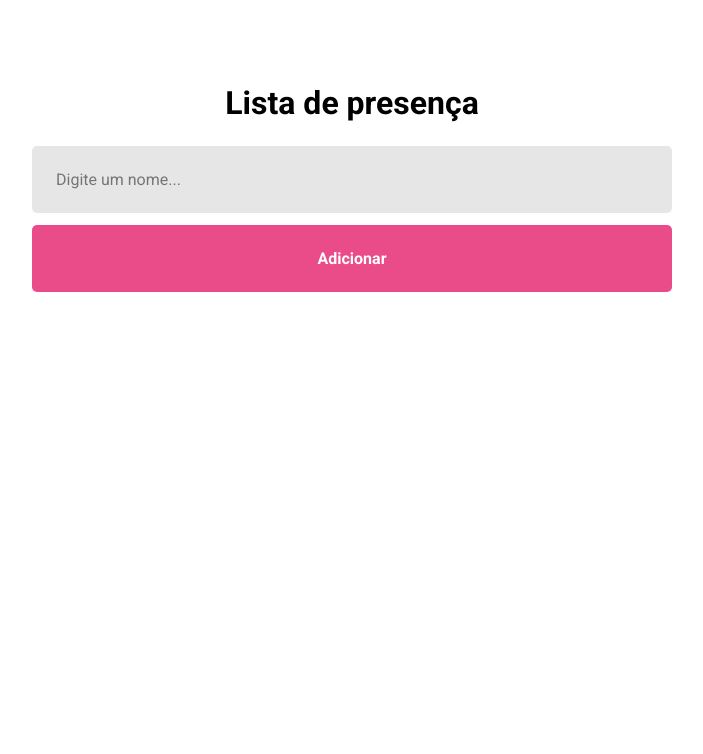
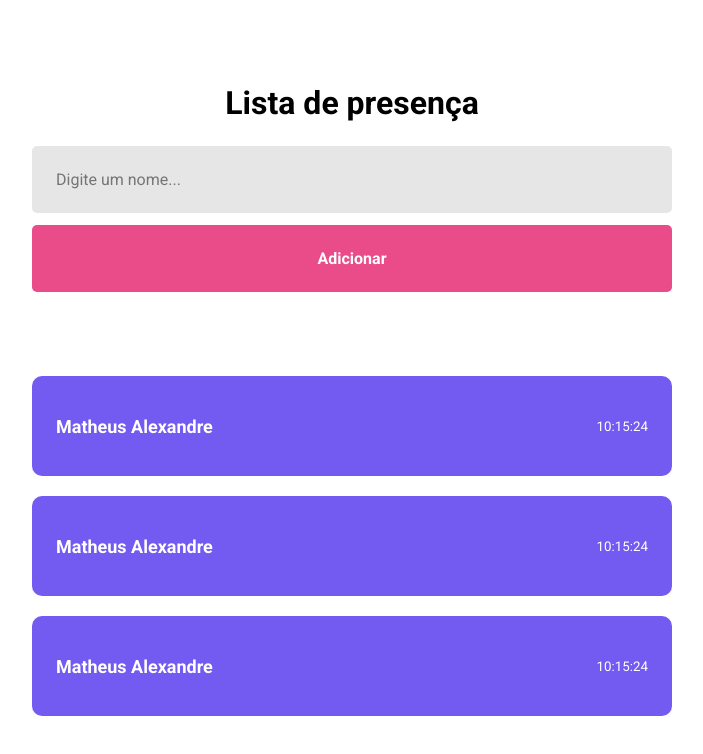
Before and after one commit to MatheusAlexandre28/Discover-Especializar, a React (Vite) app in the folder Fundamentos_do_ReactJS/reactapp/: page / in a window 1280 px wide. Shown: the top 754 px of the page, without its empty margins (288-991 px from the left). Built offline with nearby package versions, Linux system fonts and the light colour scheme.

Commit message:
Componentes
Lembre que o sentido de function no css é q sempre uma função ela tem um retorno, q nada mais é um conteudo HTML

```diff
--- a/Fundamentos_do_ReactJS/reactapp/src/components/Card/index.jsx
+++ b/Fundamentos_do_ReactJS/reactapp/src/components/Card/index.jsx
@@ -2,8 +2,9 @@
 
 export function Card(){
   return(
-    <div>
-
+    <div className='card'>
+      <strong>Matheus Alexandre</strong>
+      <small>10:15:24</small>
     </div>
   )
 }
--- a/Fundamentos_do_ReactJS/reactapp/src/components/Card/styles.css
+++ b/Fundamentos_do_ReactJS/reactapp/src/components/Card/styles.css
@@ -0,0 +1,19 @@
+.card {
+  height: 100px;
+  width: 50%;
+
+  background: #735bf2;
+  color: #fff;
+
+  border-radius: 10px;
+  margin-bottom: 20px;
+
+  display: flex;
+  align-items: center;
+  justify-content: space-between;
+  padding: 24px;
+}
+
+.card strong {
+  font-size: 18px;
+}
--- a/Fundamentos_do_ReactJS/reactapp/src/pages/home/index.jsx
+++ b/Fundamentos_do_ReactJS/reactapp/src/pages/home/index.jsx
@@ -1,4 +1,6 @@
 import './styles.css'
+
+import { Card } from '../../components/Card';
 
 export function Home() {
   return (
@@ -6,6 +8,10 @@
       <h1>Lista de presença</h1>
       <input type="text" placeholder='Digite um nome...'/>
       <button type='button'>Adicionar</button>
+
+      <Card />
+      <Card />
+      <Card />
     </div>
   )
 }
```
